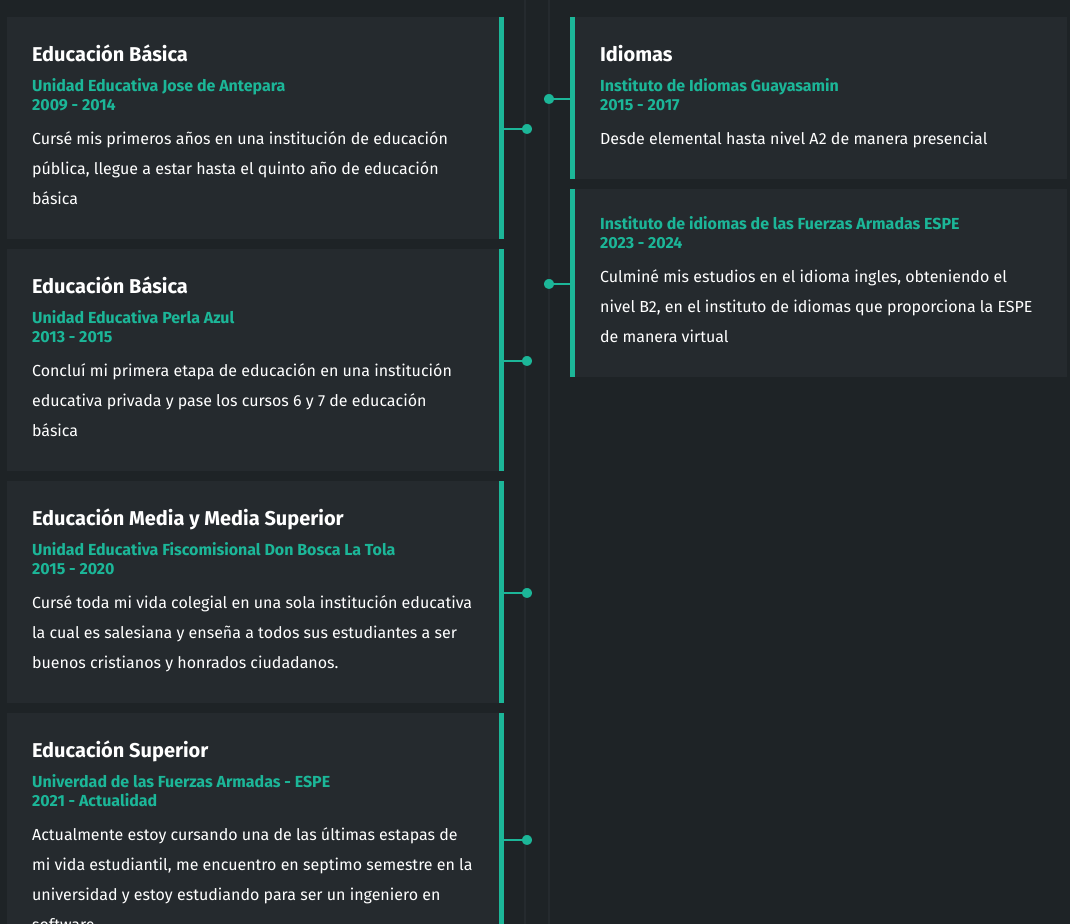
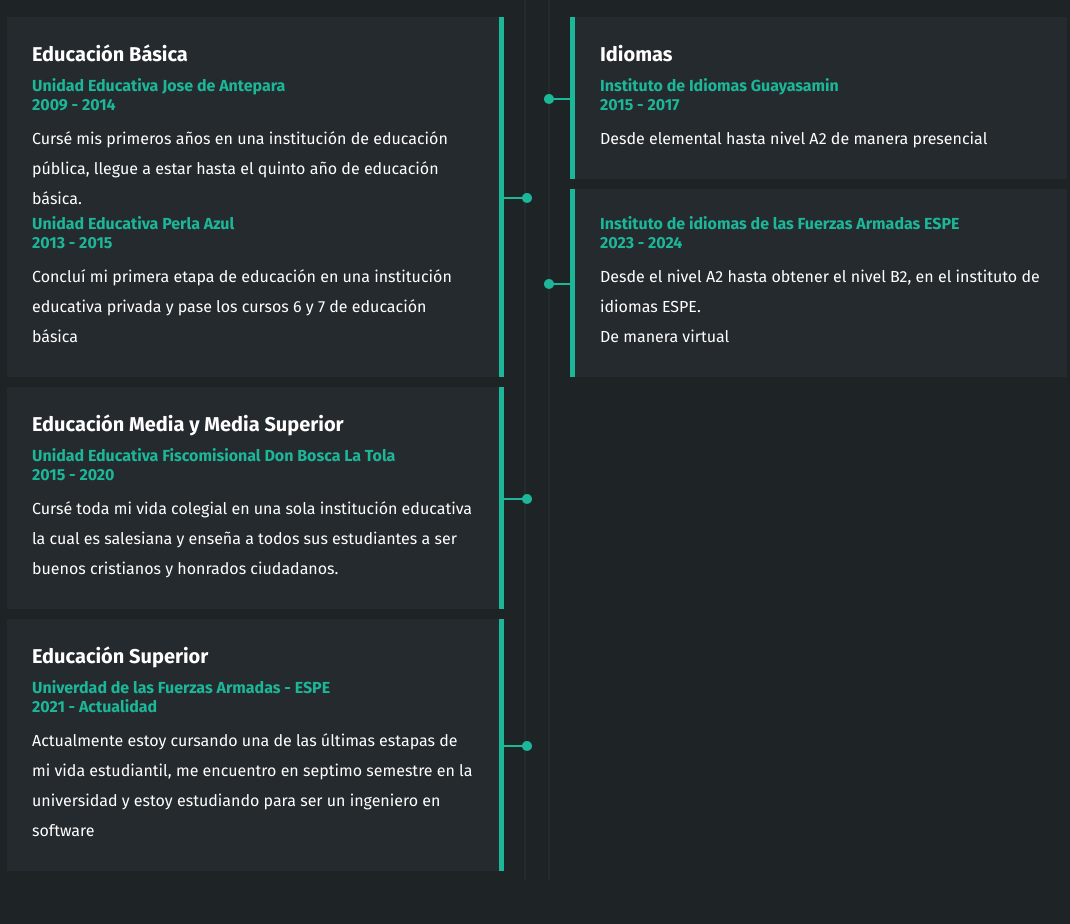
Before and after one commit to AllanPanchi/AllanPanchi.github.io, a plain HTML site: page index.html in a window 1280 px wide. Shown: the part 2220-3144 px from the top of the page, without its empty margins (103-1173 px from the left). Drawn offline with Linux system fonts and the light colour scheme.

Commit message:
Cambios Portafolio

```diff
--- a/index.html
+++ b/index.html
@@ -248,15 +248,8 @@
                         <h4>Educación Básica</h4>
                         <span class="casa">Unidad Educativa Jose de Antepara</span>
                         <span class="fecha">2009 - 2014</span>
-                        <p>Cursé mis primeros años en una institución de educación
-                            pública, llegue a estar hasta el quinto año de educación básica
+                        <p>Cursé mis primeros años en una institución de educación pública, llegue a estar hasta el quinto año de educación básica.
                         </p>
-                        <div class="conectori">
-                            <div class="circuloi"></div>
-                        </div>
-                    </div>
-                    <div class="item izq">
-                        <h4>Educación Básica</h4>
                         <span class="casa">Unidad Educativa Perla Azul</span>
                         <span class="fecha">2013 - 2015</span>
                         <p>Concluí mi primera etapa de educación en una institución
@@ -306,8 +299,9 @@
                     <div class="item der">
                         <span class="casa">Instituto de idiomas de las Fuerzas Armadas ESPE</span>
                         <span class="fecha">2023 - 2024</span>
-                        <p>Culminé mis estudios en el idioma ingles, obteniendo el nivel B2, en el instituto de idiomas que proporciona la ESPE de manera virtual
+                        <p>Desde el nivel A2 hasta obtener el nivel B2, en el instituto de idiomas ESPE.
                         </p>
+                        <p>De manera virtual</p>
                         <div class="conectord">
                             <div class="circulod"></div>
                         </div>
```
